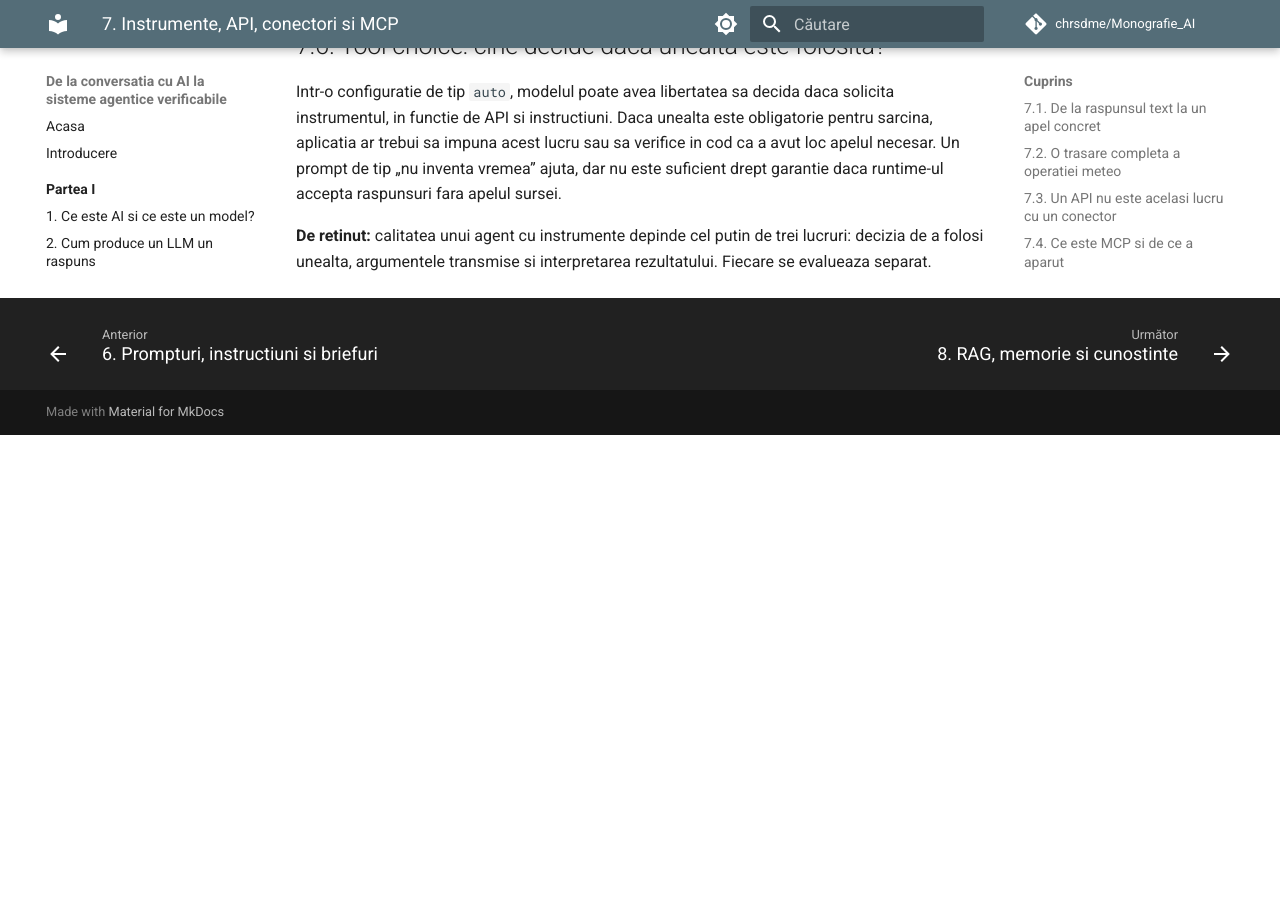
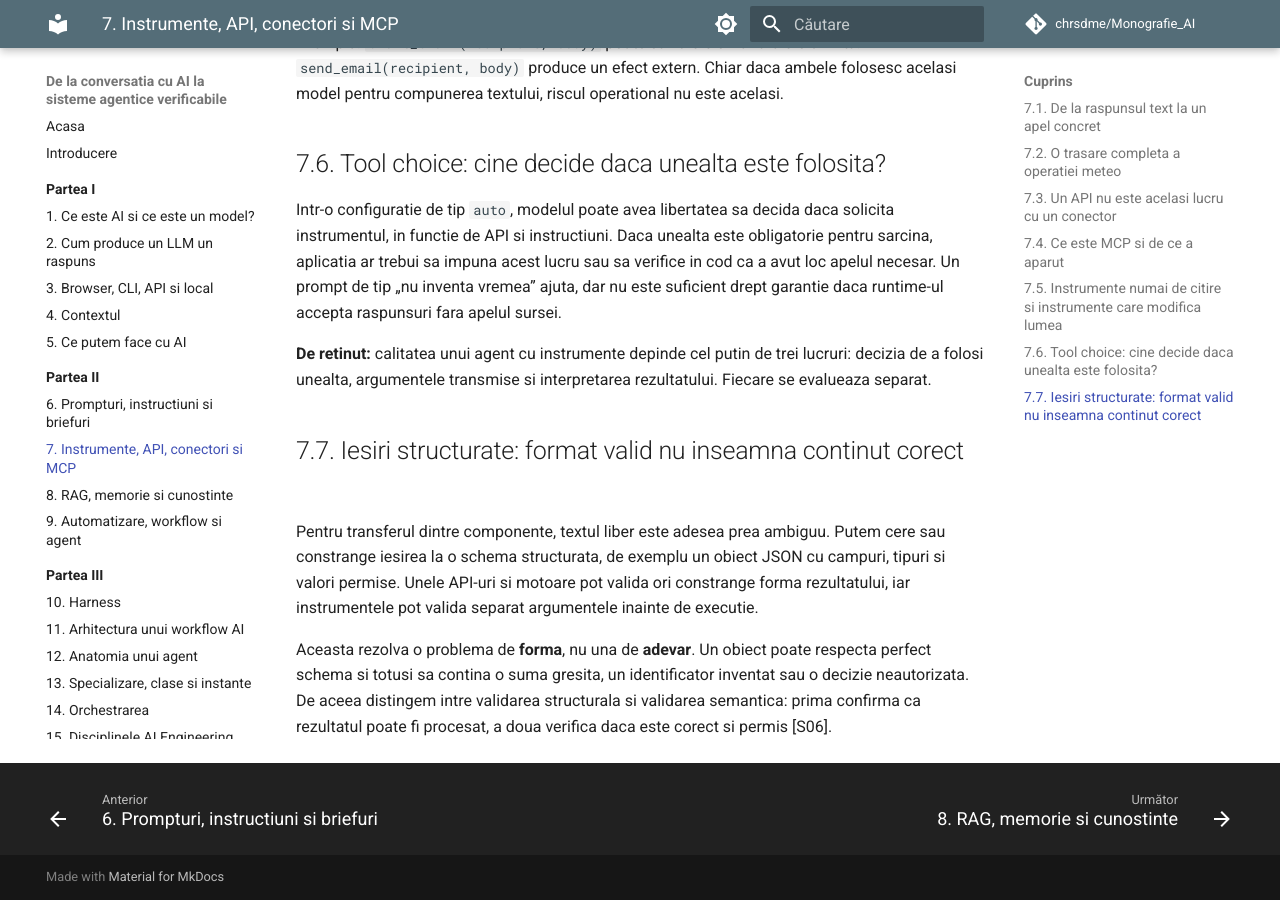
Before and after one commit to chrsdme/Monografie_AI, an MkDocs documentation site: the page built from wiki/partea-2/07-instrumente-api-conectori-mcp.md, in a window 1280 px wide and 900 px high, scrolled down 2069 px. Built offline with MkDocs 1.6.1 and Material for MkDocs 9.7.7, drawn with Linux system fonts in a browser that asks for light colours; comment, search, counter and statistics services are not loaded; before the commit the page ends 2504 px from its top, so only the background shows below that; some of the changed text lies outside the part shown.

Commit message:
Sync chapter 7 with v1.1 source

```diff
--- a/wiki/partea-2/07-instrumente-api-conectori-mcp.md
+++ b/wiki/partea-2/07-instrumente-api-conectori-mcp.md
@@ -31,6 +31,8 @@
 
 ## 7.4. Ce este MCP si de ce a aparut
 
+Pe masura ce aplicatiile AI au primit tot mai multe instrumente, fiecare integrare proprietara a inceput sa repete aceleasi probleme: descoperirea functiilor, descrierea argumentelor, transportul rezultatelor si controlul accesului. Un protocol comun nu elimina aceste probleme, dar ofera un limbaj tehnic comun pentru ele.
+
 **Model Context Protocol** (MCP) este un protocol pentru conectarea aplicatiilor AI la instrumente si surse de context prin interfete standardizate. In loc sa implementeze o integrare complet diferita pentru fiecare combinatie de aplicatie si serviciu, dezvoltatorii pot folosi componente interoperabile. Documentatia protocolului descrie concepte precum *tools*, *resources* si *prompts*, precum si rolurile de host, client si server [S07].
 
 Un server MCP pentru un sistem de fisiere ar putea expune operatia de citire a unui document. Un server pentru o baza de date ar putea oferi cautari autorizate si informatii despre schema. Dar MCP nu garanteaza siguranta, calitatea datelor sau dreptul de acces. Acestea depind de configuratia hostului, autentificare, autorizare si felul in care sunt implementate instrumentele.
@@ -48,3 +50,9 @@
 Intr-o configuratie de tip `auto`, modelul poate avea libertatea sa decida daca solicita instrumentul, in functie de API si instructiuni. Daca unealta este obligatorie pentru sarcina, aplicatia ar trebui sa impuna acest lucru sau sa verifice in cod ca a avut loc apelul necesar. Un prompt de tip „nu inventa vremea” ajuta, dar nu este suficient drept garantie daca runtime-ul accepta raspunsuri fara apelul sursei.
 
 **De retinut:** calitatea unui agent cu instrumente depinde cel putin de trei lucruri: decizia de a folosi unealta, argumentele transmise si interpretarea rezultatului. Fiecare se evalueaza separat.
+
+## 7.7. Iesiri structurate: format valid nu inseamna continut corect
+
+Pentru transferul dintre componente, textul liber este adesea prea ambiguu. Putem cere sau constrange iesirea la o schema structurata, de exemplu un obiect JSON cu campuri, tipuri si valori permise. Unele API-uri si motoare pot valida ori constrange forma rezultatului, iar instrumentele pot valida separat argumentele inainte de executie.
+
+Aceasta rezolva o problema de **forma**, nu una de **adevar**. Un obiect poate respecta perfect schema si totusi sa contina o suma gresita, un identificator inventat sau o decizie neautorizata. De aceea distingem intre validarea structurala si validarea semantica: prima confirma ca rezultatul poate fi procesat, a doua verifica daca este corect si permis [S06].
```
